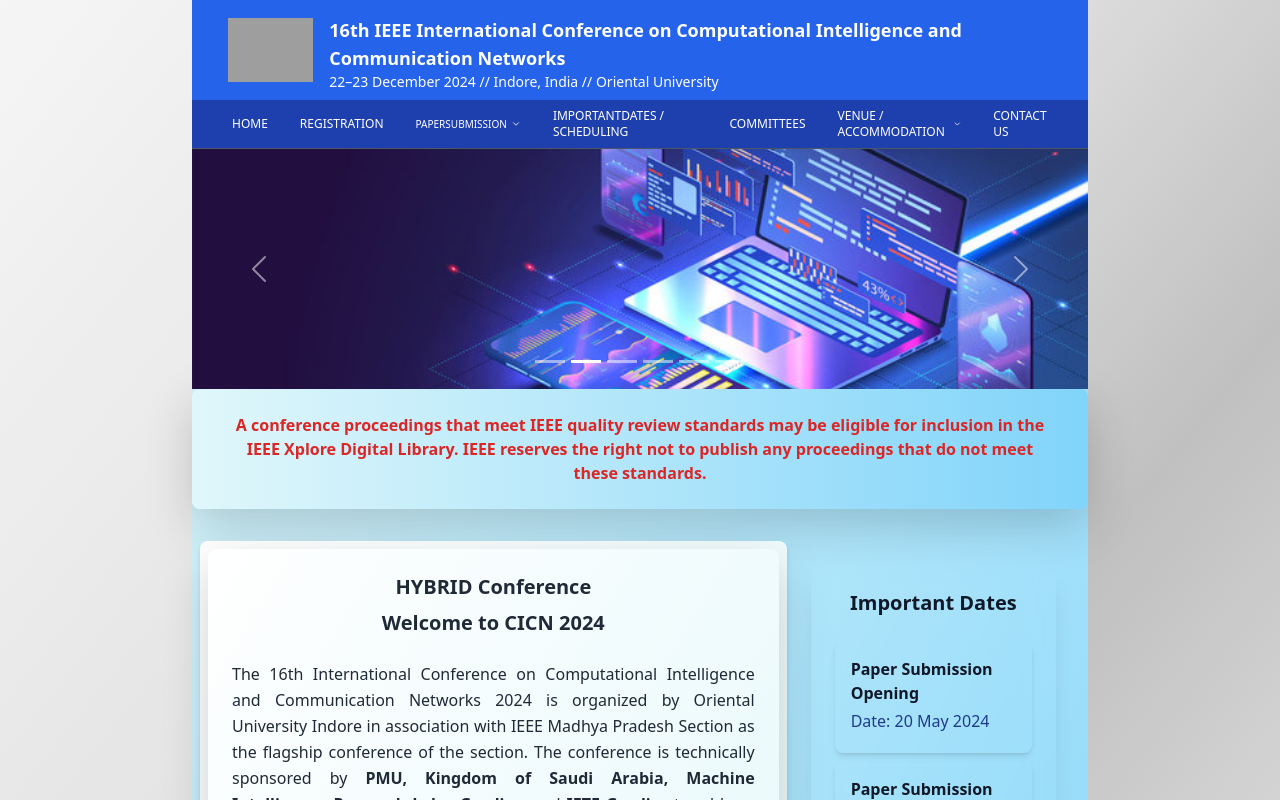
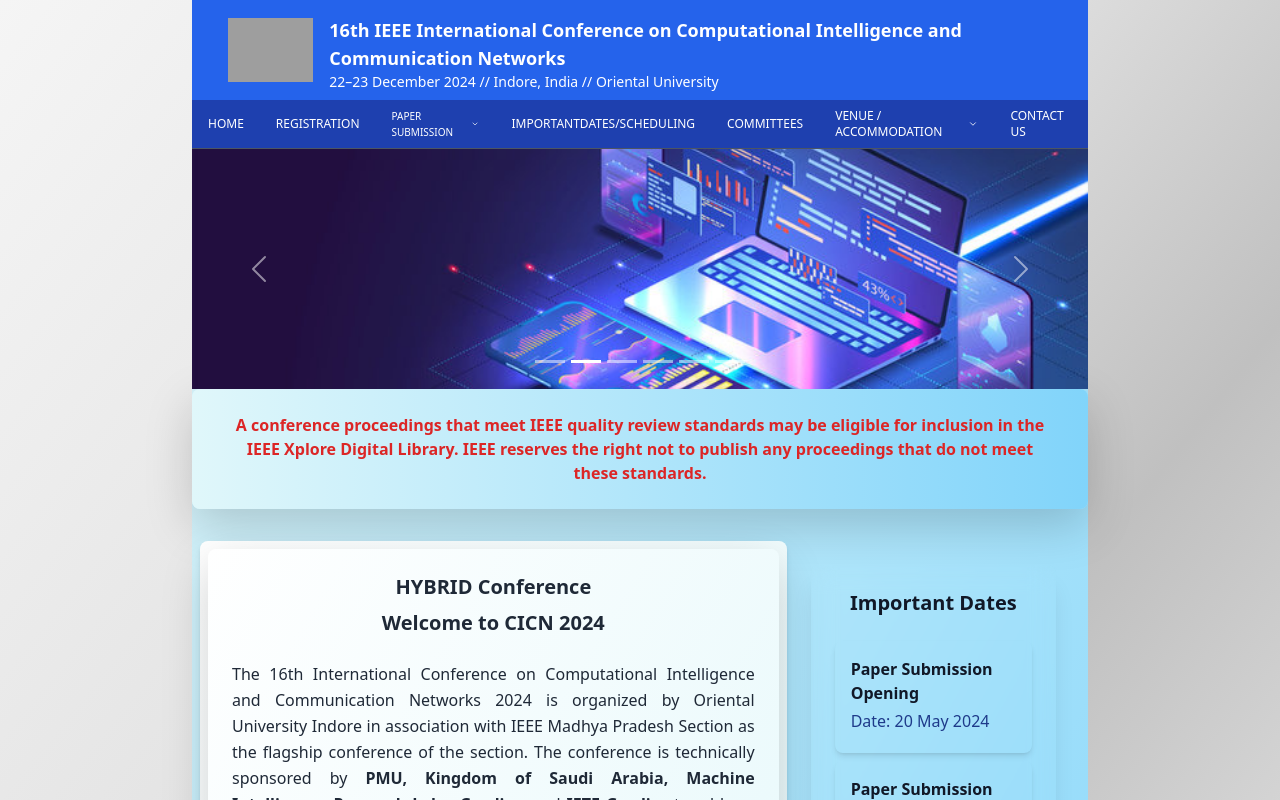
Before and after one commit to lovezan/CICN, a React (Vite) app: page / in a window 1280 px wide. Shown: the top 800 px of the page. Built offline with nearby package versions, Linux system fonts and the light colour scheme; grey boxes are pictures that could not be loaded; a web font is replaced by a local one.

Commit message:
Update new design

```diff
--- a/src/components/Navbar.css
+++ b/src/components/Navbar.css
@@ -2,7 +2,7 @@
 
 /* Navbar.css */
 .navbar {
-    background-color: #333; /* Dark background color */
+  background-color: #3244de; /* Dark background color */
   color: #fff; /* White text color */
   padding: 16px; /* Padding for the navbar */
 }
@@ -61,6 +61,7 @@
     font-size: 24px;
   }
 }
+
 /* Ensure smooth transition for dropdown visibility */
 .dropdown-menu {
   display: none; /* Hidden by default */
--- a/src/components/Navbar.jsx
+++ b/src/components/Navbar.jsx
@@ -1,7 +1,6 @@
 import React, { useState } from 'react';
 import { FiMenu, FiX, FiChevronDown } from 'react-icons/fi';
 import { motion, AnimatePresence } from 'framer-motion';
-import './Navbar.css'; // Make sure to include your CSS file
 
 const Navbar = ({ handleClick }) => {
   const [isOpen, setIsOpen] = useState(false);
@@ -9,14 +8,16 @@
 
   const toggleMenu = () => setIsOpen(!isOpen);
 
+  // Close menu and scroll to the target section
   const handleItemClick = (item) => {
     if (handleClick) {
       handleClick(item);
     }
-    setIsOpen(false);
-    scrollToSection(item);
+    setIsOpen(false); // Close the menu
+    scrollToSection(item); // Scroll to the target section
   };
 
+  // Smooth scroll to the section based on the item clicked
   const scrollToSection = (section) => {
     const element = document.getElementById(section);
     if (element) {
@@ -28,13 +29,15 @@
   };
 
   return (
-    <nav className="bg-blue-800 text-white sticky top-0 z-50 yanone-kaffeesatz-unique-class-500">
-      <div className="grid justify-items-center items-center border-b border-gray-600 md:flex md:justify-between md:px-6">
+    <nav className="bg-blue-800 text-white sticky top-0 z-50">
+      <div className="grid justify-items-center items-center border-b border-gray-600">
+        {/* Menu Button */}
         <button onClick={toggleMenu} className="text-xl w-full md:hidden flex justify-center items-center">
           {isOpen ? <FiX /> : <FiMenu />}
         </button>
 
-        <div className={`w-full md:flex md:items-center ${isOpen ? 'block' : 'hidden'}`}>
+        {/* Menu Items */}
+        <div className={`md:flex md:items-center ${isOpen ? 'block' : 'hidden'}`}>
           <a
             onClick={() => handleItemClick('Home')}
             className="block px-3 py-2 cursor-pointer hover:bg-sky-400 text-white text-xs"
@@ -43,6 +46,7 @@
             HOME
           </a>
 
+          {/* Registration Dropdown */}
           <a
             onClick={() => handleItemClick('Registration')}
             className="block px-3 py-2 cursor-pointer hover:bg-sky-400 text-white text-xs"
@@ -51,15 +55,17 @@
             REGISTRATION
           </a>
 
+
+          {/* Author Exchange & Past Conferences Dropdown */}
           <div
             className="relative group"
             onClick={() => setShowDropdown(showDropdown === 'authorPast' ? null : 'authorPast')}
           >
             <a
               className="flex items-center gap-1 px-3 py-2 cursor-pointer hover:bg-sky-400 text-white text-xs"
-              style={{ textDecoration: 'none', fontSize: '0.625rem' }}
+              style={{ textDecoration: 'none' ,fontSize: '0.625rem'} }
             >
-              PAPERSUBMISSION
+              PAPER SUBMISSION
               <FiChevronDown
                 className={`transition-transform ${showDropdown === 'authorPast' ? 'rotate-180' : ''}`}
               />
@@ -112,14 +118,16 @@
             </AnimatePresence>
           </div>
 
+          {/* Proceedings */}
           <a
             onClick={() => handleItemClick('ImportantDates Scheduling')}
             className="block px-3 py-2 cursor-pointer hover:bg-sky-400 text-white text-xs"
             style={{ textDecoration: 'none' }}
           >
-            IMPORTANTDATES /
-            SCHEDULING
+            IMPORTANTDATES/SCHEDULING
           </a>
+
+          {/* Committees */}
 
           <a
             onClick={() => handleItemClick('Committees')}
@@ -129,6 +137,8 @@
             COMMITTEES
           </a>
 
+
+          {/* Keynote Speakers & Sponsors Dropdown */}
           <div
             className="relative group"
             onClick={() => setShowDropdown(showDropdown === 'keynoteSponsors' ? null : 'keynoteSponsors')}
@@ -164,11 +174,19 @@
                   >
                     Sponsors
                   </a>
+                  {/* <a
+                    onClick={() => handleItemClick('Tours')}
+                    className="block px-4 py-2 cursor-pointer hover:bg-sky-400 text-white text-xs"
+                    style={{ textDecoration: 'none' }}
+                  >
+                    Tours
+                  </a> */}
                 </motion.div>
               )}
             </AnimatePresence>
           </div>
 
+          {/* Contact Us */}
           <a
             onClick={() => handleItemClick('Contact Us')}
             className="block px-3 py-2 cursor-pointer hover:bg-sky-400 text-white text-xs"
@@ -179,7 +197,8 @@
         </div>
       </div>
 
-      <style>{`
+      {/* Hover effect for larger screens */}
+      <style >{`
         @media (min-width: 768px) {
           .group:hover .absolute {
             display: block;
```
Lines whose indentation alone changed are shown as unchanged.
